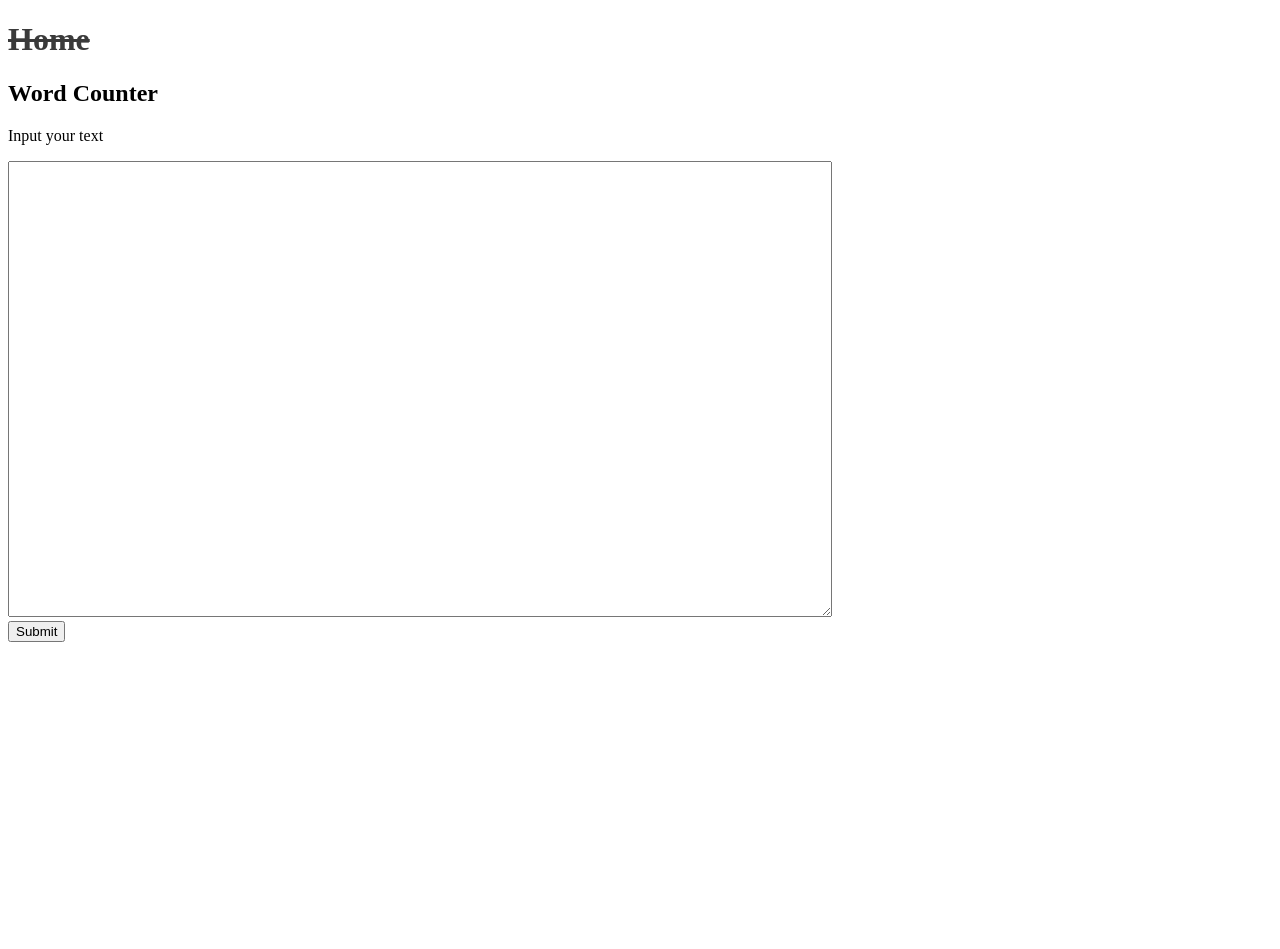
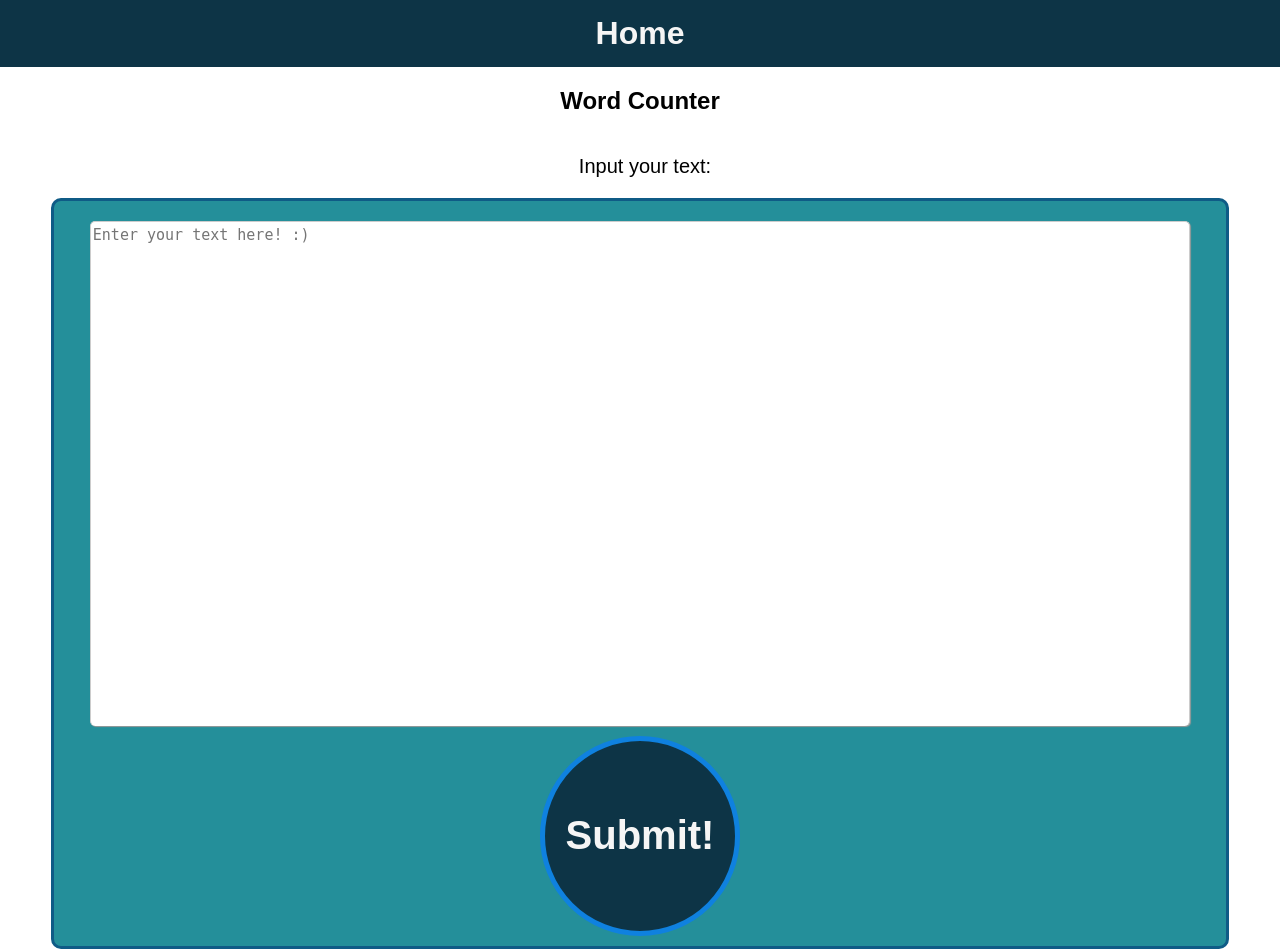
Before and after one commit to ChristopherChantres/word-counter, a Django app: page / in a window 1280 px wide. Before the commit the page ends 642 px from the top, so only its background shows below. Run offline with Django 4.2, Linux system fonts and the light colour scheme.

Commit message:
Mobile design in home page. (Check the error with the width of the body)

```diff
--- a/static/index.css
+++ b/static/index.css
@@ -1,4 +1,83 @@
+body {
+  padding: 0px;
+  margin: 0px;
+  font-family: sans-serif;
+}
+
+header {
+  display: flex;
+  justify-content: center;
+  align-items: center;
+  flex-direction: column;
+}
+
 h1 {
-  color: rgb(58, 58, 58);
-  text-decoration-line: line-through;
+  color: whitesmoke;
+  background-color: #0d3446;
+  width: 100%;
+  text-align: center;
+  margin: 0px;
+  padding: 15px;
 }
+
+.p1-input {
+  padding-left: 10px;
+  font-size: 20px;
+}
+
+.content {
+  display: flex;
+  flex-direction: column;
+  justify-content: center;
+  align-items: center;
+}
+
+form {
+  background-color: rgb(36, 143, 154);;
+  display: flex;
+  flex-direction: column;
+  justify-content: center;
+  align-items: center;
+  width: 90%;
+  border: 3px solid rgb(15, 91, 134);
+  border-radius: 10px;
+  margin: 0px;
+  padding: 10px;
+}
+
+form textarea {
+  width: 95%;
+  height: 500px;
+  margin-top: 10px;
+  font-size: 15px;
+  line-height: 1.5;
+  border-radius: 5px;
+  border-top: 1px solid #ccc;
+  border-left: 1px solid #ccc;
+  border-right: 1px solid #ccc;
+  border-bottom: none;
+  box-shadow: 1px 1px 1px #999;
+  resize: none;
+}
+
+form input {
+  background-color: rgb(13, 52, 70);
+  border: 5px solid rgb(15, 129, 223);
+  border-radius: 360px;
+  height: 200px;
+  width: 200px;
+  color: whitesmoke;
+  font-weight: 900;
+  font-size: 40px;
+  margin-top: 10px;
+  cursor: pointer;
+}
+
+form input:hover {
+  border: 15px solid rgb(15, 129, 223);
+}
+
+form input:active {
+  background-color: rgb(94, 255, 0);
+  border: 15px solid rgb(15, 129, 223);
+}
--- a/templates/counter.html
+++ b/templates/counter.html
@@ -9,7 +9,7 @@
   <body>
     <h1>Counter Page</h1>
     <p>The amount of words is: {{ amount }}</p>
-    <p>There are {{ vowel_words }} VOWEL words</p>
-    <p>There are {{ consonant_words }} CONSONANT words</p>
+    <p>There are {{ vowel_words }} that start with vowel</p>
+    <p>There are {{ consonant_words }} that start with consonant</p>
   </body>
 </html>
--- a/templates/index.html
+++ b/templates/index.html
@@ -9,14 +9,19 @@
     <title>Word Counter</title>
   </head>
   <body>
+    <header>
       <h1>Home</h1>
       <h2>Word Counter</h2>
-    <p>Input your text</p>
+    </header>
+
+    <div class="content">
+      <p class="p1-input">Input your text:</p>
       {% comment %} Passing csrf token for POST method {% endcomment %}
       <form method="POST" action="counter">
         {% csrf_token %}
-      <textarea name="text" id="" cols="100" rows="30"></textarea><br>
-      <input type="submit">
+        <textarea name="text" id="" placeholder="Enter your text here! :)"></textarea>
+        <input type="submit" value="Submit!">
       </form>
+    </div>
   </body>
 </html>
```
Lines whose indentation alone changed are shown as unchanged.
